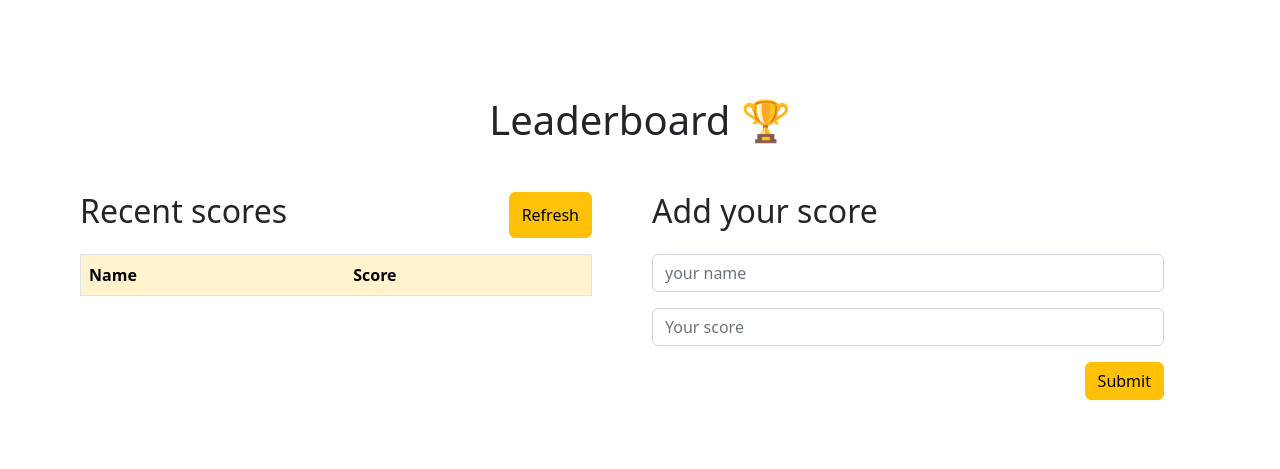
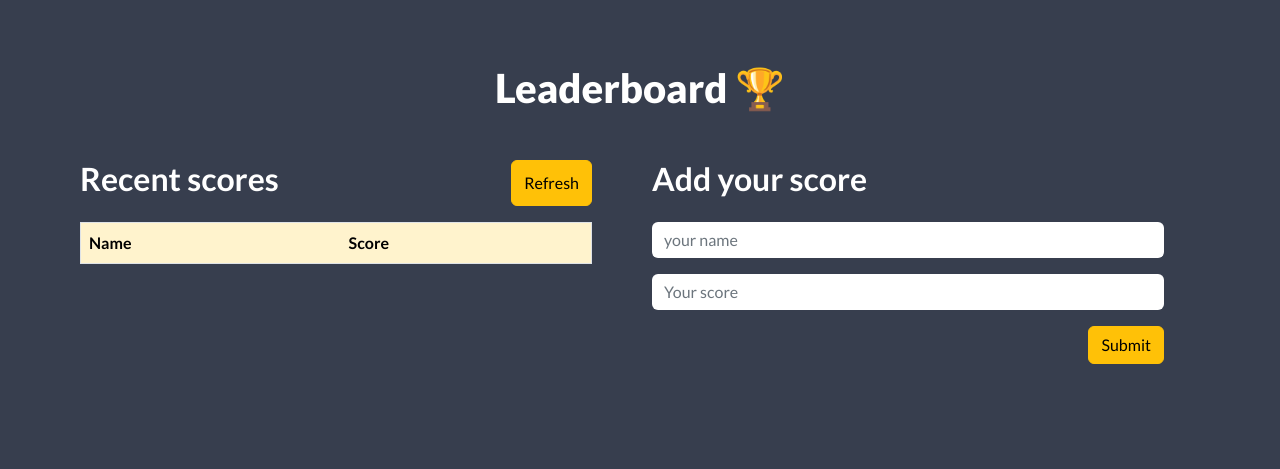
Before and after one commit to adel-gu/Leaderboard, a website built with webpack: page src/index.html in a window 1280 px wide. Built offline with nearby package versions, Linux system fonts and the light colour scheme.

Commit message:
Style the leaderboard app

```diff
--- a/src/style.css
+++ b/src/style.css
@@ -1,4 +1,31 @@
+@import url("https://fonts.googleapis.com/css2?family=Lato:wght@400;700;900&display=swap");
+
+html,
+body {
+  height: 100%;
+  font-family: "Lato", sans-serif;
+}
+
+h1 {
+  font-weight: 900;
+}
+
+h2 {
+  font-weight: 700;
+}
+
 #main {
-  margin-top: 6em;
-  margin-inline: 5em;
+  padding-top: 4em;
+  padding-inline: 5em;
+  min-height: 100%;
+  background: #373e4e;
+  color: white;
 }
+
+input.outline {
+  border: none;
+}
+
+input.outline:focus {
+  outline: 2px solid #fd7e14;
+}
```
